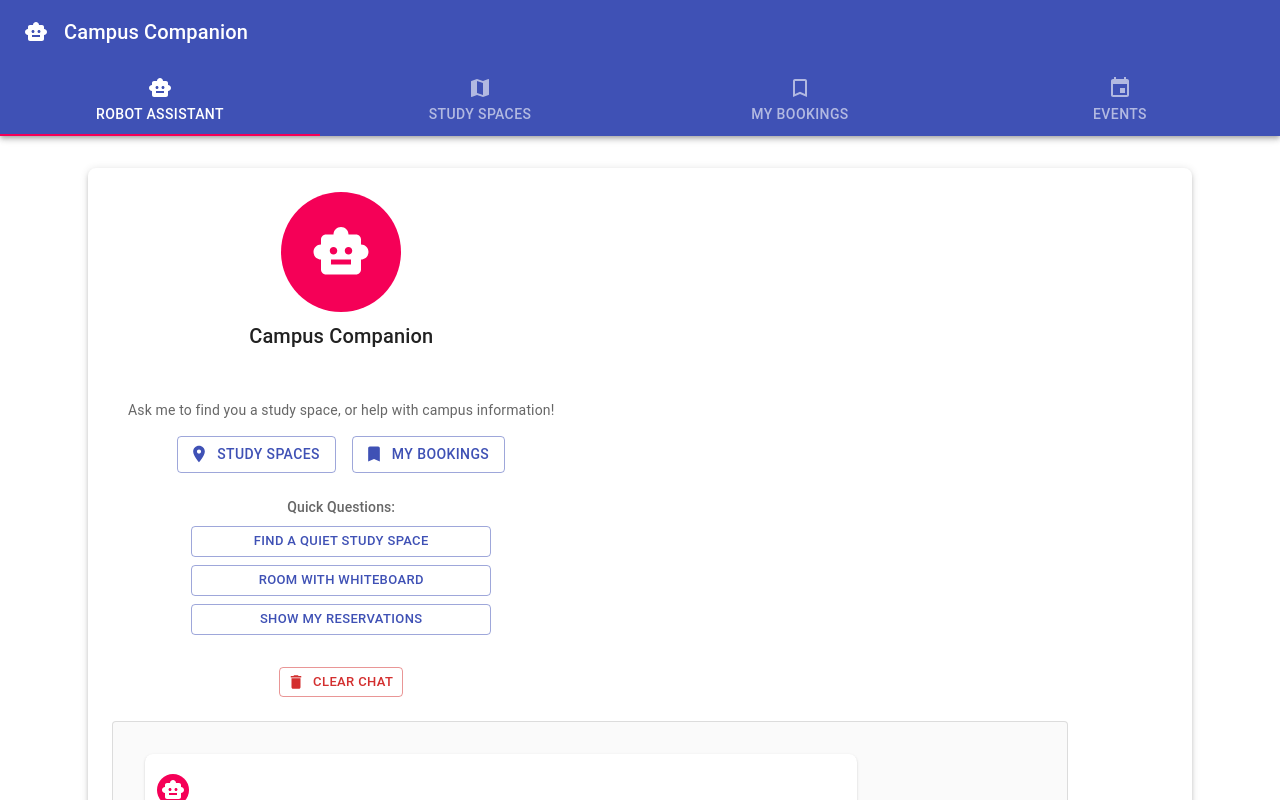
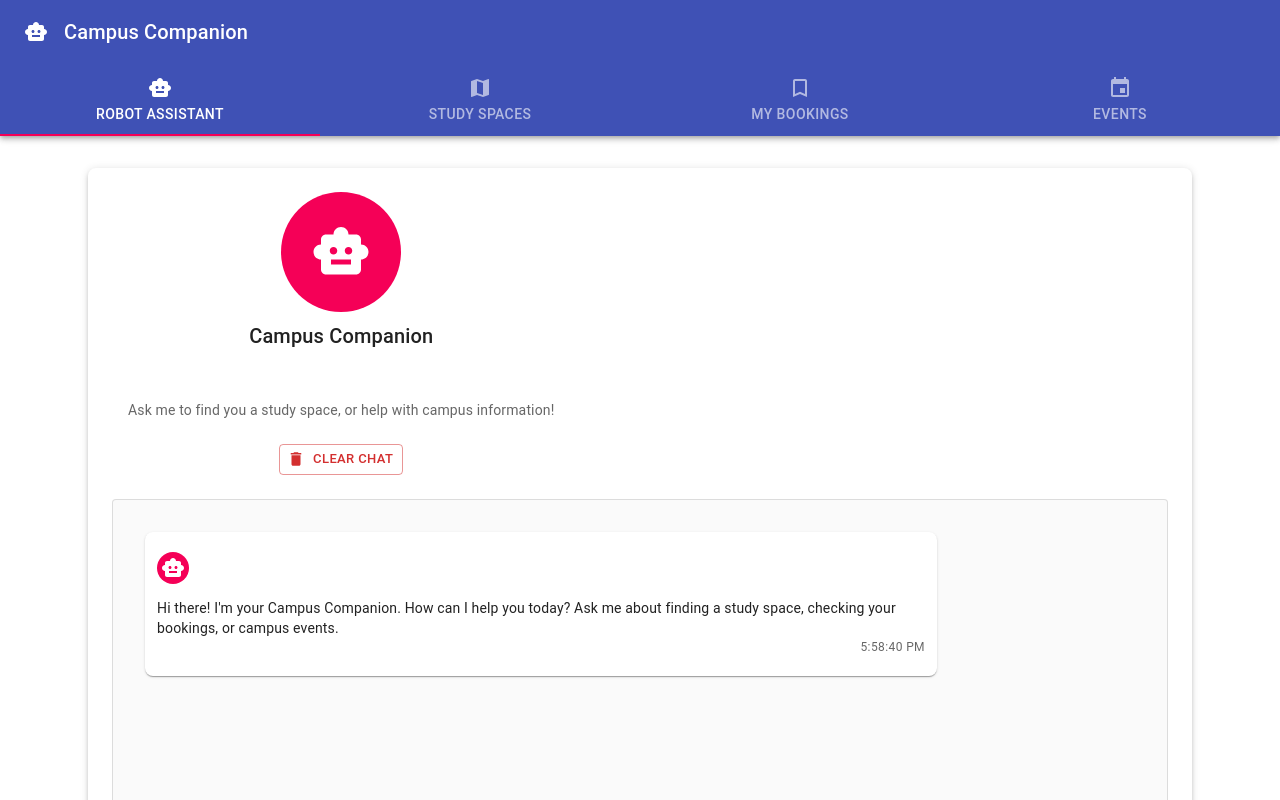
Before and after one commit to BillJamesM/UdubHacks, a React (Create React App) app in the folder campus-companion/: page / in a window 1280 px wide. Shown: the top 800 px of the page. Built offline with nearby package versions, Linux system fonts and the light colour scheme.

Commit message:
eveythin

```diff
--- a/campus-companion/src/App.js
+++ b/campus-companion/src/App.js
@@ -113,6 +113,7 @@ function App() {
             <RobotAssistant
               onStudySpaceSearch={handleStudySpaceSearch}
               onShowBookings={() => setActiveTab(2)}
+              onShowEvents={() => setActiveTab(3)}
             />
           )}
 
--- a/campus-companion/src/components/eventFilterComponent.js
+++ b/campus-companion/src/components/eventFilterComponent.js
@@ -49,13 +49,12 @@ export default function EventFilterComponent({ onBookingChange }) {
   const events = [
     {
       id: 1,
-      name: "AI Workshop",
+      name: "LEBRON LEBRON LEBRON James",
       timeframe: "8AM-10AM",
-      location: "Campus 1",
+      location: "LA",
       eventType: "Workshop",
-      date: "May 18, 2025",
-      description:
-        "Learn about the latest advancements in artificial intelligence.",
+      date: "FOREVER",
+      description: "LEBRON RAYMONE JAMES, MY GOAT, MY KING",
     },
     {
       id: 2,
--- a/campus-companion/src/components/robotAssistant.js
+++ b/campus-companion/src/components/robotAssistant.js
@@ -24,6 +24,7 @@ import {
   Delete,
   Room,
   Bookmark,
+  Event,
 } from "@mui/icons-material";
 import { getChatResponse } from "../services/studySpaceService"; // Assuming you have an API function to get chat responses
 
@@ -67,7 +68,11 @@ const getChatResponse = async (text) => {
 };
 */
 
-const RobotAssistant = ({ onStudySpaceSearch, onShowBookings }) => {
+const RobotAssistant = ({
+  onStudySpaceSearch,
+  onShowBookings,
+  onShowEvents,
+}) => {
   // Generate a unique session ID for this conversation
   const [sessionId] = useState(() => {
     const savedSessionId = localStorage.getItem("chatSessionId");
@@ -86,7 +91,7 @@ const RobotAssistant = ({ onStudySpaceSearch, onShowBookings }) => {
           {
             role: "assistant",
             content:
-              "Hi there! I'm your Campus Companion. How can I help you today? Ask me about finding a study space or checking your bookings.",
+              "Hi there! I'm your Campus Companion. How can I help you today? Ask me about finding a study space, checking your bookings, or campus events.",
             timestamp: new Date().toISOString(),
           },
         ];
@@ -102,8 +107,9 @@ const RobotAssistant = ({ onStudySpaceSearch, onShowBookings }) => {
     console.log("RobotAssistant mounted with props:", {
       hasOnStudySpaceSearch: typeof onStudySpaceSearch === "function",
       hasOnShowBookings: typeof onShowBookings === "function",
+      hasOnShowEvents: typeof onShowEvents === "function",
     });
-  }, [onStudySpaceSearch, onShowBookings]);
+  }, [onStudySpaceSearch, onShowBookings, onShowEvents]);
 
   // Save session ID to localStorage when it's created
   useEffect(() => {
@@ -230,6 +236,28 @@ const RobotAssistant = ({ onStudySpaceSearch, onShowBookings }) => {
     }
   };
 
+  const directNavToEvents = () => {
+    console.log("Direct navigation to events");
+    if (typeof onShowEvents === "function") {
+      onShowEvents();
+
+      // Optional: Add a message to the conversation about this action
+      setConversation((prev) => [
+        ...prev,
+        {
+          role: "assistant",
+          content:
+            "Here are the upcoming campus events you might be interested in.",
+          timestamp: new Date().toISOString(),
+          action: "showEvents",
+        },
+      ]);
+    } else {
+      console.error("onShowEvents is not a function");
+      alert("Events function is not available");
+    }
+  };
+
   const handleFormSubmit = (e) => {
     e.preventDefault();
     console.log("Form submitted with input:", input);
@@ -316,6 +344,15 @@ const RobotAssistant = ({ onStudySpaceSearch, onShowBookings }) => {
             console.error("onShowBookings is not a function");
           }
         }
+
+        if (response.action === "showEvents") {
+          console.log("Executing showEvents");
+          if (typeof onShowEvents === "function") {
+            onShowEvents();
+          } else {
+            console.error("onShowEvents is not a function");
+          }
+        }
       }, 500); // 500ms delay to ensure state updates have completed
 
       // Reset bot mood
@@ -356,6 +393,24 @@ const RobotAssistant = ({ onStudySpaceSearch, onShowBookings }) => {
         lowerText.includes("cp-324c") ||
         lowerText.includes("mds-302") ||
         lowerText.includes("library commons");
+
+      // Check if the message is about events
+      if (
+        lowerText.includes("event") ||
+        lowerText.includes("happening") ||
+        lowerText.includes("activities") ||
+        lowerText.includes("campus events") ||
+        lowerText.includes("what's going on") ||
+        response.action === "showEvents"
+      ) {
+        console.log("Detected events request");
+
+        return {
+          text: response.text || "Let me show you the upcoming campus events.",
+          action: "showEvents",
+          mood: "happy",
+        };
+      }
 
       // Check if we need to handle study spaces
       if (
@@ -468,7 +523,7 @@ const RobotAssistant = ({ onStudySpaceSearch, onShowBookings }) => {
       return {
         text:
           response.text ||
-          `I understand you're looking for assistance. I can help you find study spaces on campus or check your current bookings. What would you like to do?`,
+          `I understand you're looking for assistance. I can help you find study spaces on campus, check your current bookings, or show you upcoming events. What would you like to do?`,
         action: response.action,
         mood: response.mood || "neutral",
       };
@@ -476,7 +531,7 @@ const RobotAssistant = ({ onStudySpaceSearch, onShowBookings }) => {
       console.error("Error in processUserInput:", error);
       // Provide a fallback response
       return {
-        text: "I'm having trouble understanding your request right now. Would you like to see available study spaces or check your bookings?",
+        text: "I'm having trouble understanding your request right now. Would you like to see available study spaces, check your bookings, or view campus events?",
         mood: "confused",
       };
     }
@@ -514,7 +569,7 @@ const RobotAssistant = ({ onStudySpaceSearch, onShowBookings }) => {
       const initialMessage = {
         role: "assistant",
         content:
-          "Hi there! I'm your Campus Companion. How can I help you today? Ask me about finding a study space or checking your bookings.",
+          "Hi there! I'm your Campus Companion. How can I help you today? Ask me about finding a study space, checking your bookings, or campus events.",
         timestamp: new Date().toISOString(),
       };
 
@@ -599,70 +654,6 @@ const RobotAssistant = ({ onStudySpaceSearch, onShowBookings }) => {
             >
               Ask me to find you a study space, or help with campus information!
             </Typography>
-
-            {/* Debug/Navigation buttons */}
-            <Box sx={{ display: "flex", gap: 2, mb: 3 }}>
-              <Button
-                variant="outlined"
-                startIcon={<Room />}
-                onClick={directNavToStudySpaces}
-              >
-                Study Spaces
-              </Button>
-              <Button
-                variant="outlined"
-                startIcon={<Bookmark />}
-                onClick={directNavToBookings}
-              >
-                My Bookings
-              </Button>
-            </Box>
-
-            {/* Quick suggestions */}
-            <Box
-              sx={{
-                mb: 3,
-                display: "flex",
-                flexDirection: "column",
-                gap: 1,
-                width: "100%",
-                maxWidth: "300px",
-              }}
-            >
-              <Typography
-                variant="subtitle2"
-                color="text.secondary"
-                align="center"
-              >
-                Quick Questions:
-              </Typography>
-              <Button
-                size="small"
-                variant="outlined"
-                color="primary"
-                onClick={() => handleUserInput("Find me a quiet study space")}
-              >
-                Find a quiet study space
-              </Button>
-              <Button
-                size="small"
-                variant="outlined"
-                color="primary"
-                onClick={() =>
-                  handleUserInput("I need a room with a whiteboard")
-                }
-              >
-                Room with whiteboard
-              </Button>
-              <Button
-                size="small"
-                variant="outlined"
-                color="primary"
-                onClick={() => handleUserInput("Show me my reservations")}
-              >
-                Show my reservations
-              </Button>
-            </Box>
 
             {/* Log management buttons */}
             <Box sx={{ display: "flex", gap: 1, mt: 1 }}>
--- a/campus-companion/src/services/studySpaceService.js
+++ b/campus-companion/src/services/studySpaceService.js
@@ -220,8 +220,12 @@ export const getChatResponse = async (message) => {
   const keywords = [
     "white boards",
     "whiteboards",
-    "moniter",
+    "white board",
+    "whiteboard",
+    "monitor",
+    "monitors",
     "printer",
+    "printers",
     "ergonomic",
     "power outlets",
     "desk",
```
